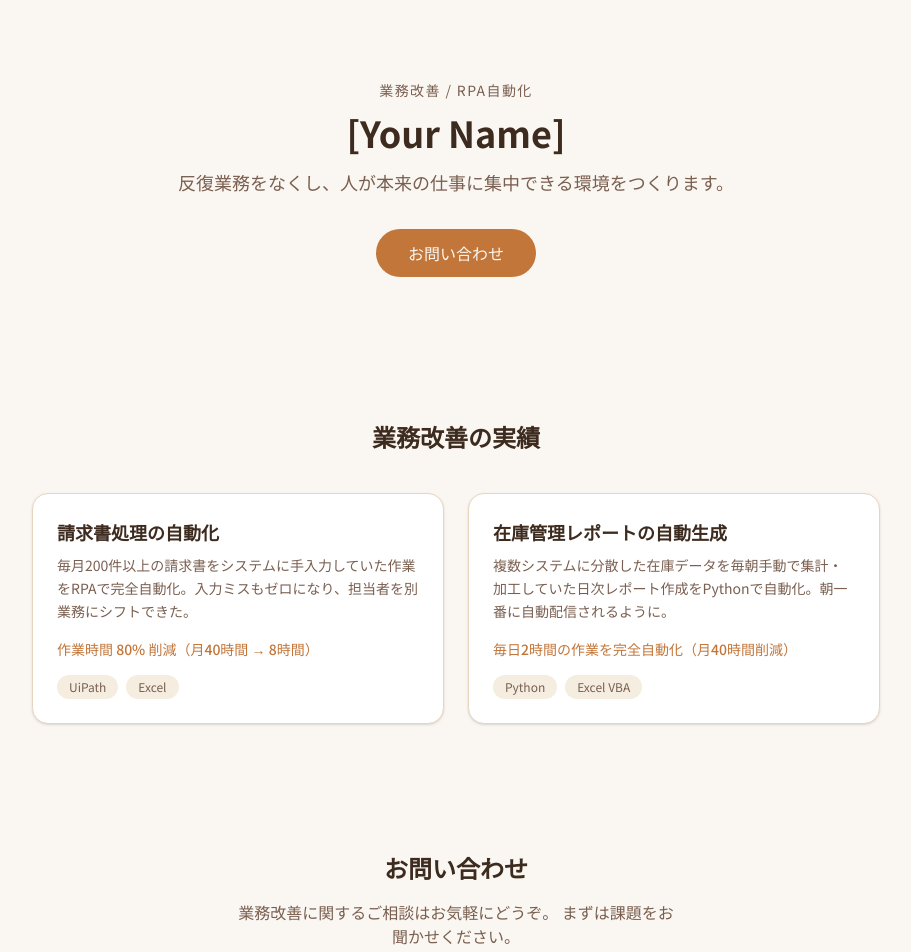
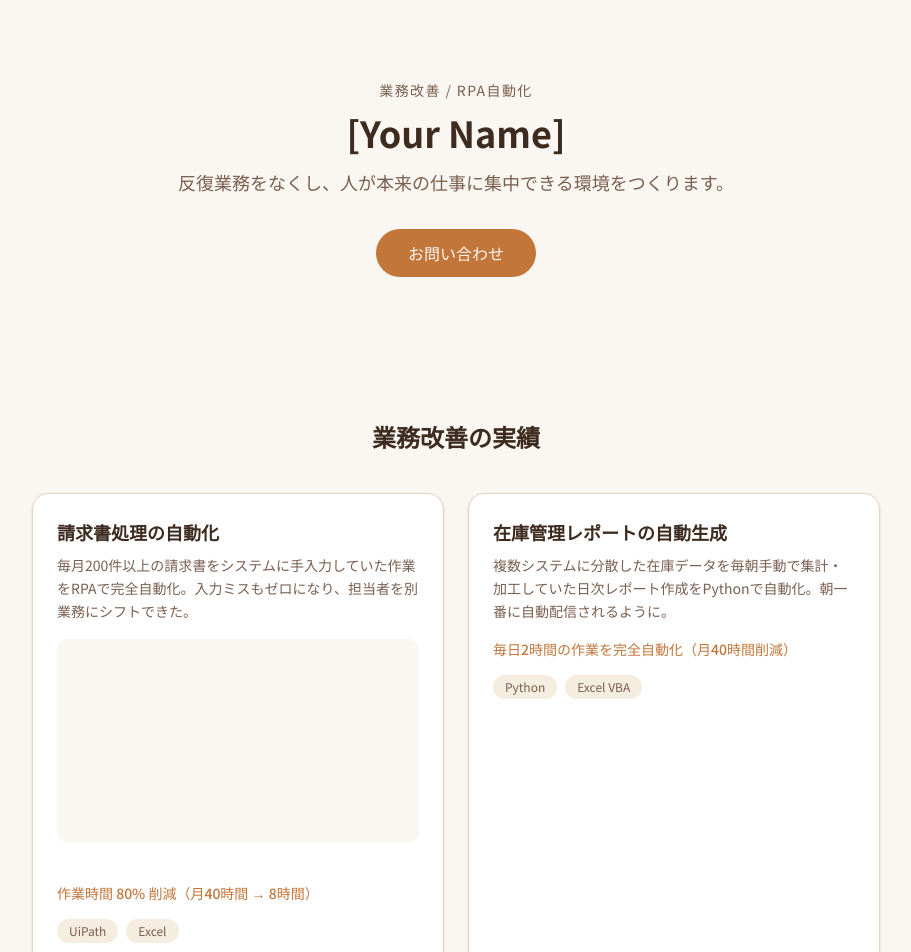
Before and after one commit to ikuyuho/portfolio1, a Next.js app: page / in a window 1280 px wide. Shown: the top 952 px of the page, without its empty margins (184-1095 px from the left). Built offline with nearby package versions, Linux system fonts and the light colour scheme.

Commit message:
事例コンポーネントに画像やスライドPDFを挿入できるようにする

```diff
--- a/package.json
+++ b/package.json
@@ -11,13 +11,16 @@
   "dependencies": {
     "next": "16.2.6",
     "react": "19.2.4",
-    "react-dom": "19.2.4"
+    "react-dom": "19.2.4",
+    "react-slick": "^0.31.0",
+    "slick-carousel": "^1.8.1"
   },
   "devDependencies": {
     "@tailwindcss/postcss": "^4",
     "@types/node": "^20",
     "@types/react": "^19",
     "@types/react-dom": "^19",
+    "@types/react-slick": "^0.23.13",
     "eslint": "^9",
     "eslint-config-next": "16.2.6",
     "tailwindcss": "^4",
--- a/src/app/globals.css
+++ b/src/app/globals.css
@@ -30,3 +30,19 @@ body {
   background-color: var(--color-warm-50);
   color: var(--color-text-primary);
 }
+
+/* react-slick ウォームテーマ上書き */
+.case-slider .slick-dots li button::before {
+  color: var(--color-warm-400);
+  font-size: 8px;
+}
+.case-slider .slick-dots li.slick-active button::before {
+  color: var(--color-accent);
+}
+.case-slider .slick-prev::before,
+.case-slider .slick-next::before {
+  color: var(--color-accent);
+}
+.case-slider .slick-dots {
+  bottom: -24px;
+}
--- a/src/components/CaseCard.tsx
+++ b/src/components/CaseCard.tsx
@@ -1,4 +1,5 @@
 import type { Case } from "@/data/cases";
+import CaseSlider from "@/components/CaseSlider";
 
 type Props = {
   caseItem: Case;
@@ -13,6 +14,9 @@ export default function CaseCard({ caseItem }: Props) {
       <p className="text-text-secondary text-sm leading-relaxed mb-4">
         {caseItem.description}
       </p>
+      {caseItem.images.length > 0 && (
+        <CaseSlider images={caseItem.images} title={caseItem.title} />
+      )}
       <p className="text-accent font-medium text-sm mb-4">{caseItem.result}</p>
       <div className="flex flex-wrap gap-2">
         {caseItem.tools.map((tool) => (
--- /dev/null
+++ b/src/components/CaseSlider.tsx
@@ -0,0 +1,57 @@
+"use client";
+
+import Slider from "react-slick";
+import "slick-carousel/slick/slick.css";
+import "slick-carousel/slick/slick-theme.css";
+
+type Props = {
+  images: string[];
+  title: string;
+};
+
+function isPdf(src: string) {
+  return src.toLowerCase().endsWith(".pdf");
+}
+
+function SlideItem({ src, label }: { src: string; label: string }) {
+  if (isPdf(src)) {
+    return (
+      <iframe
+        src={src}
+        title={label}
+        className="w-full h-full border-0"
+      />
+    );
+  }
+  return (
+    <img src={src} alt={label} className="w-full h-full object-contain" />
+  );
+}
+
+export default function CaseSlider({ images, title }: Props) {
+  const settings = {
+    dots: true,
+    infinite: images.length > 1,
+    speed: 400,
+    slidesToShow: 1,
+    slidesToScroll: 1,
+    arrows: images.length > 1,
+  };
+
+  return (
+    <div className="case-slider pb-8 mb-1">
+      <Slider {...settings}>
+        {images.map((src, i) => (
+          <div key={src} className="outline-none">
+            <div className="aspect-video bg-warm-100 rounded-xl overflow-hidden flex items-center justify-center">
+              <SlideItem
+                src={src}
+                label={`${title} ${i + 1}/${images.length}`}
+              />
+            </div>
+          </div>
+        ))}
+      </Slider>
+    </div>
+  );
+}
--- a/src/data/cases.ts
+++ b/src/data/cases.ts
@@ -4,6 +4,10 @@ export type Case = {
   description: string;
   result: string;
   tools: string[];
+  /** スクリーンショットのパス配列。public/cases/{id}/ 配下に配置。
+   *  例: ["/cases/001/01.png", "/cases/001/02.png"]
+   *  空配列の場合はスライダーを非表示にする。 */
+  images: string[];
 };
 
 export const cases: Case[] = [
@@ -14,6 +18,7 @@ export const cases: Case[] = [
       "毎月200件以上の請求書をシステムに手入力していた作業をRPAで完全自動化。入力ミスもゼロになり、担当者を別業務にシフトできた。",
     result: "作業時間 80% 削減（月40時間 → 8時間）",
     tools: ["UiPath", "Excel"],
+    images: ["/cases/001/work-improvement-1.pdf"],
   },
   {
     id: "002",
@@ -22,5 +27,6 @@ export const cases: Case[] = [
       "複数システムに分散した在庫データを毎朝手動で集計・加工していた日次レポート作成をPythonで自動化。朝一番に自動配信されるように。",
     result: "毎日2時間の作業を完全自動化（月40時間削減）",
     tools: ["Python", "Excel VBA"],
+    images: [],
   },
 ];
```
Also changed, not shown: 2 other files (tests, documents, lock files or other folders).
